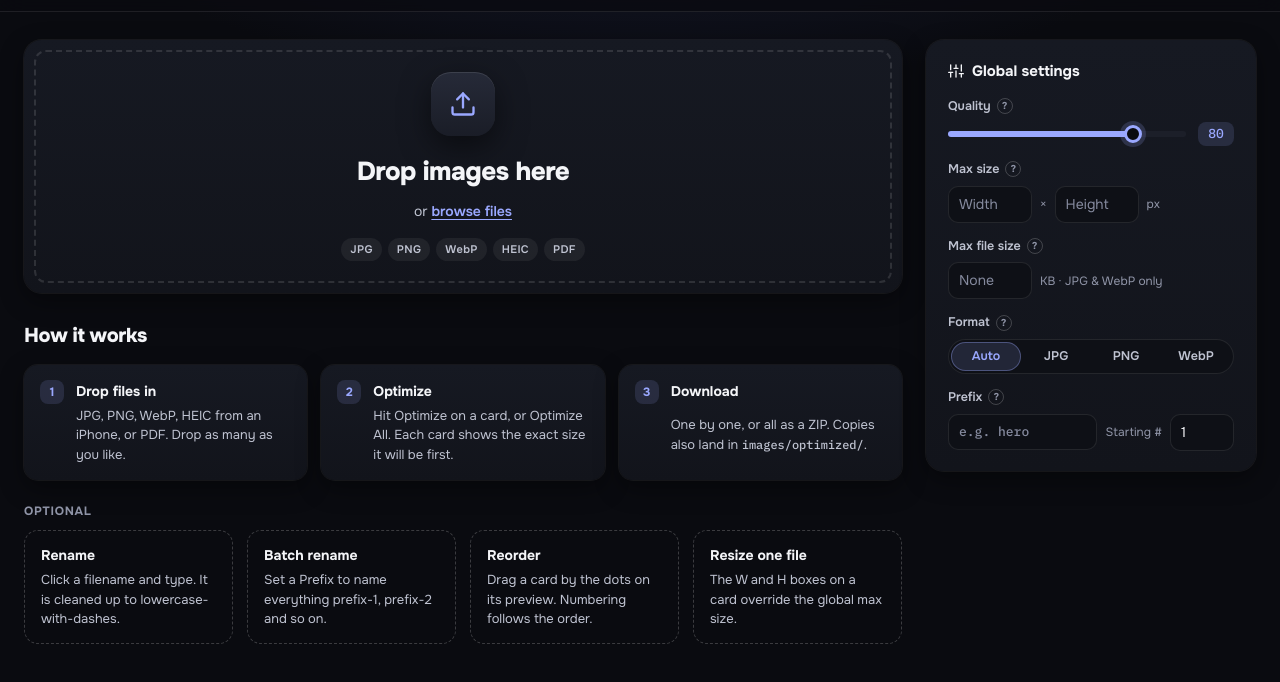
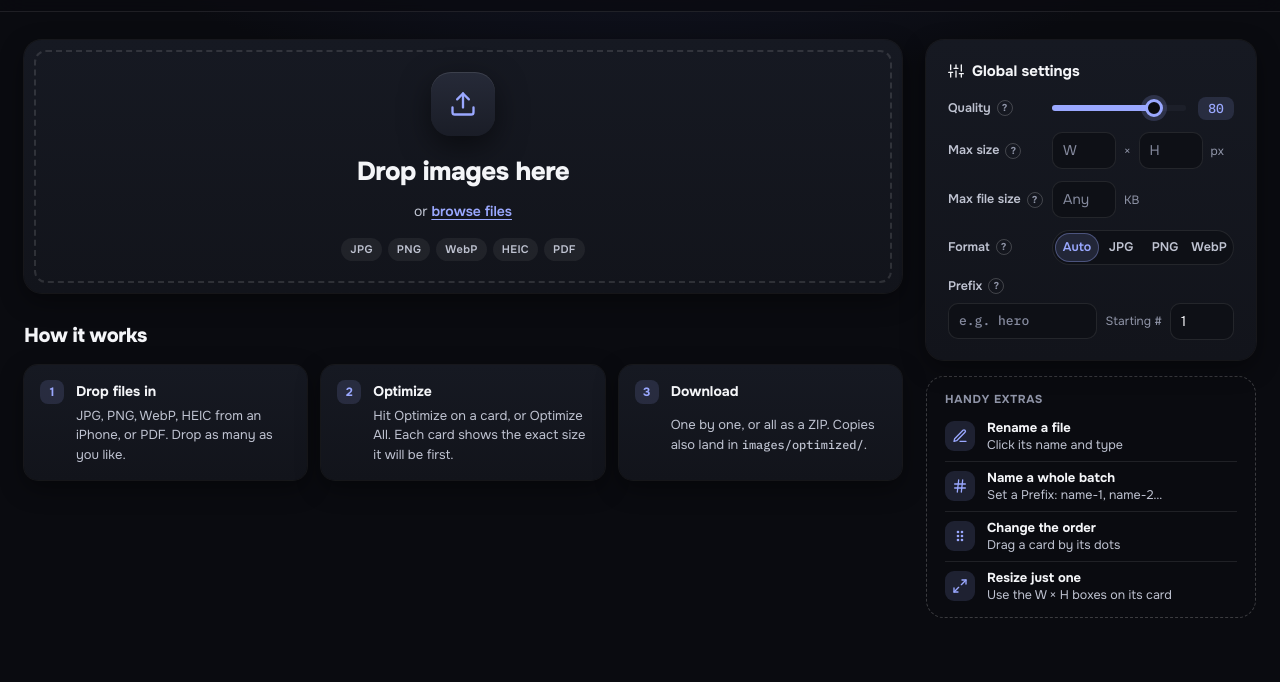
Before and after one commit to dntran26/image-optimizer, a website: page public/index.html in a window 1280 px wide. Shown: the part 50-732 px from the top of the page. Drawn offline with nearby package versions, Linux system fonts and the light colour scheme.

Commit message:
Handy extras in the sidebar, rail fits 800px screens, wrapping filenames

```diff
--- a/public/app.js
+++ b/public/app.js
@@ -7,6 +7,12 @@ let cardIdCounter = 0;
 let dragSrc = null;
 
 // ── Helpers ───────────────────────────────────────────────────────────────────
+// Grows a name box to fit its whole value (long names wrap instead of being cut off)
+function fitName(el) {
+  el.style.height = 'auto';
+  el.style.height = `${el.scrollHeight}px`;
+}
+
 function toKebabCase(str) {
   return str
     .trim()
@@ -159,6 +165,7 @@ function applyPrefix() {
     const inp = card.querySelector('.name-input');
     if (!inp || inp.disabled) return; // skip cards mid-optimization
     inp.value = prefix ? `${prefix}-${n++}` : (card.dataset.baseName || '');
+    fitName(inp);
   });
 }
 
@@ -282,7 +289,7 @@ function buildCard(file, localUrl) {
     <div class="card-body">
       <div class="card-name-row">
         <label class="name-field" title="Click to rename">
-          <input type="text" class="name-input" value="${baseName}" spellcheck="false" aria-label="File name">
+          <textarea class="name-input" rows="1" spellcheck="false" aria-label="File name">${baseName}</textarea>
           <svg class="name-edit-icon" width="13" height="13" viewBox="0 0 24 24" fill="none" stroke="currentColor" stroke-width="2" stroke-linecap="round" stroke-linejoin="round"><path d="M12 20h9"/><path d="M16.5 3.5a2.1 2.1 0 0 1 3 3L7 19l-4 1 1-4Z"/></svg>
         </label>
         <span class="ext-badge">${ext}</span>
@@ -347,11 +354,22 @@ function buildCard(file, localUrl) {
   nameInput.addEventListener('blur', () => {
     const kebab = toKebabCase(nameInput.value) || li.dataset.baseName;
     nameInput.value = kebab;
+    fitName(nameInput);
     const activePrefix = toKebabCase(document.getElementById('prefix-input').value);
     if (!activePrefix) {
       li.dataset.baseName = kebab;
     }
   });
+
+  // It's a wrapping textarea, but a filename is one line: Enter confirms instead of adding a newline
+  nameInput.addEventListener('keydown', (e) => {
+    if (e.key === 'Enter') { e.preventDefault(); nameInput.blur(); }
+  });
+  nameInput.addEventListener('input', () => {
+    if (nameInput.value.includes('\n')) nameInput.value = nameInput.value.replace(/\n/g, ' ');
+    fitName(nameInput);
+  });
+  requestAnimationFrame(() => fitName(nameInput)); // once it's in the DOM and has a width
 
   // Per-card resize inputs — update estimate on change, disable drag on focus
   const cardWInput = li.querySelector('.card-w-input');
@@ -417,6 +435,7 @@ async function optimizeCard(card, { fireConfetti = true } = {}) {
   const newName = toKebabCase(nameInput.value) ||
     toKebabCase(card.dataset.originalName || 'image');
   nameInput.value = newName;
+  fitName(nameInput);
 
   // Lock UI
   optimizeBtn.disabled = true;
@@ -636,6 +655,19 @@ document.addEventListener('click', (e) => {
   }
 });
 
+// ── Tools rail ────────────────────────────────────────────────────────────────
+// Pin just under the header when the rail fits the window; when it's taller than the
+// window, pin by its bottom edge instead so the queue actions never scroll out of view.
+const rail = document.querySelector('.rail');
+function placeRail() {
+  const headerH = document.querySelector('header').offsetHeight;
+  const top = Math.min(headerH + 22, window.innerHeight - rail.offsetHeight - 16);
+  rail.style.setProperty('--rail-top', `${top}px`);
+}
+window.addEventListener('resize', placeRail);
+new ResizeObserver(placeRail).observe(rail);
+placeRail();
+
 // ── How it works ──────────────────────────────────────────────────────────────
 document.getElementById('help-toggle').addEventListener('click', () => {
   const tips = document.getElementById('tips');
--- a/public/index.html
+++ b/public/index.html
@@ -39,7 +39,8 @@
             <div class="patch-version-tag">v1.8 <span class="patch-tag latest">LATEST</span><span class="patch-date">Oct 6, 2026</span></div>
             <ul class="patch-list">
               <li class="patch-new-item">New dark look, card grid with big previews</li>
-              <li class="patch-new-item">Settings and Optimize All live in a sidebar that follows you down the queue</li>
+              <li class="patch-new-item">Settings, Optimize All and Handy extras live in a sidebar that follows you down the queue</li>
+              <li class="patch-new-item">Long filenames wrap so you can see the whole name</li>
               <li class="patch-new-item">Exact size preview: shows the real output size before you optimize</li>
               <li class="patch-new-item">Before and after size bar on every finished file</li>
               <li class="patch-new-item">How it works panel and help tooltips on settings</li>
@@ -140,13 +141,6 @@
           <li><strong>Optimize</strong><span>Hit Optimize on a card, or Optimize All. Each card shows the exact size it will be first.</span></li>
           <li><strong>Download</strong><span>One by one, or all as a ZIP. Copies also land in <code>images/optimized/</code>.</span></li>
         </ol>
-        <h3 class="tips-subtitle">Optional</h3>
-        <ul class="extras-grid">
-          <li><strong>Rename</strong><span>Click a filename and type. It is cleaned up to lowercase-with-dashes.</span></li>
-          <li><strong>Batch rename</strong><span>Set a Prefix to name everything prefix-1, prefix-2 and so on.</span></li>
-          <li><strong>Reorder</strong><span>Drag a card by the dots on its preview. Numbering follows the order.</span></li>
-          <li><strong>Resize one file</strong><span>The W and H boxes on a card override the global max size.</span></li>
-        </ul>
       </section>
 
       <ul id="image-list"></ul>
@@ -174,9 +168,9 @@
             <div class="setting-row">
               <span class="setting-label"><label for="max-width">Max size</label><button type="button" class="tip" aria-label="Help" data-tip="Shrinks anything bigger than this to fit, keeping its proportions. Smaller images are never stretched. Leave blank to keep the original size.">?</button></span>
               <div class="size-row">
-                <input type="number" id="max-width" class="num-input" placeholder="Width" min="1" max="99999">
+                <input type="number" id="max-width" class="num-input" placeholder="W" min="1" max="99999">
                 <span class="size-sep">×</span>
-                <input type="number" id="max-height" class="num-input" placeholder="Height" min="1" max="99999">
+                <input type="number" id="max-height" class="num-input" placeholder="H" min="1" max="99999">
                 <span class="size-unit">px</span>
               </div>
             </div>
@@ -184,8 +178,8 @@
             <div class="setting-row">
               <span class="setting-label"><label for="max-filesize">Max file size</label><button type="button" class="tip" aria-label="Help" data-tip="Finds the highest quality that still fits under this size. Works for JPG and WebP output. Quality is never raised above the slider.">?</button></span>
               <div class="size-row">
-                <input type="number" id="max-filesize" class="num-input" placeholder="None" min="1" max="99999">
-                <span class="size-unit">KB <span class="setting-hint">· JPG &amp; WebP only</span></span>
+                <input type="number" id="max-filesize" class="num-input" placeholder="Any" min="1" max="99999">
+                <span class="size-unit">KB</span>
               </div>
             </div>
 
@@ -199,7 +193,7 @@
               </div>
             </div>
 
-            <div class="setting-row">
+            <div class="setting-row stack">
               <span class="setting-label"><label for="prefix-input">Prefix</label><button type="button" class="tip" aria-label="Help" data-tip="Renames every file in the queue as prefix-1, prefix-2 and so on, in card order. Drag cards to change the order. Starting # lets you carry on from an earlier batch.">?</button></span>
               <div class="prefix-row">
                 <input type="text" id="prefix-input" class="prefix-input" placeholder="e.g. hero" spellcheck="false">
@@ -218,6 +212,28 @@
         <button id="btn-optimize-all" class="btn-toolbar-primary">Optimize All</button>
         <button id="btn-download-zip" class="btn-toolbar-secondary hidden">Download All as ZIP</button>
       </div>
+      <!-- Handy extras: always-visible reference for the features that have no button -->
+      <section class="extras">
+        <div class="rail-title">Handy extras</div>
+        <ul class="extras-list">
+          <li>
+            <span class="extras-icon"><svg width="16" height="16" viewBox="0 0 24 24" fill="none" stroke="currentColor" stroke-width="2" stroke-linecap="round" stroke-linejoin="round"><path d="M12 20h9"/><path d="M16.5 3.5a2.1 2.1 0 0 1 3 3L7 19l-4 1 1-4Z"/></svg></span>
+            <div><strong>Rename a file</strong><span>Click its name and type</span></div>
+          </li>
+          <li>
+            <span class="extras-icon"><svg width="16" height="16" viewBox="0 0 24 24" fill="none" stroke="currentColor" stroke-width="2" stroke-linecap="round" stroke-linejoin="round"><line x1="4" y1="9" x2="20" y2="9"/><line x1="4" y1="15" x2="20" y2="15"/><line x1="10" y1="3" x2="8" y2="21"/><line x1="16" y1="3" x2="14" y2="21"/></svg></span>
+            <div><strong>Name a whole batch</strong><span>Set a Prefix: name-1, name-2…</span></div>
+          </li>
+          <li>
+            <span class="extras-icon"><svg width="16" height="16" viewBox="0 0 24 24" fill="none" stroke="currentColor" stroke-width="2" stroke-linecap="round" stroke-linejoin="round"><circle cx="9" cy="6" r="1"/><circle cx="15" cy="6" r="1"/><circle cx="9" cy="12" r="1"/><circle cx="15" cy="12" r="1"/><circle cx="9" cy="18" r="1"/><circle cx="15" cy="18" r="1"/></svg></span>
+            <div><strong>Change the order</strong><span>Drag a card by its dots</span></div>
+          </li>
+          <li>
+            <span class="extras-icon"><svg width="16" height="16" viewBox="0 0 24 24" fill="none" stroke="currentColor" stroke-width="2" stroke-linecap="round" stroke-linejoin="round"><polyline points="15 3 21 3 21 9"/><polyline points="9 21 3 21 3 15"/><line x1="21" y1="3" x2="14" y2="10"/><line x1="3" y1="21" x2="10" y2="14"/></svg></span>
+            <div><strong>Resize just one</strong><span>Use the W × H boxes on its card</span></div>
+          </li>
+        </ul>
+      </section>
     </aside>
   </main>
 
--- a/public/style.css
+++ b/public/style.css
@@ -41,7 +41,12 @@ body {
   min-height: 100vh;
   -webkit-font-smoothing: antialiased;
 }
-button, input { font: inherit; color: inherit; }
+button, input, textarea { font: inherit; color: inherit; }
+
+/* No spinner arrows on number fields: they eat the space the value needs */
+input[type='number'] { -moz-appearance: textfield; appearance: textfield; }
+input[type='number']::-webkit-inner-spin-button,
+input[type='number']::-webkit-outer-spin-button { -webkit-appearance: none; margin: 0; }
 ::placeholder { color: var(--placeholder); opacity: 1; }
 code { font-family: var(--mono); font-size: 0.92em; color: var(--text-dim); }
 
@@ -175,7 +180,7 @@ h1 { font-weight: 800; font-size: 18px; letter-spacing: -0.02em; }
 .patch-fix-item::before { content: '~' !important; color: var(--amber) !important; }
 
 /* ── Layout ─────────────────────────────────────────────────────────────────── */
-main { max-width: 1320px; margin: 0 auto; padding: 28px 24px 80px; }
+main { max-width: 1320px; margin: 0 auto; padding: 28px 24px 0; }
 
 /* Workspace (drop zone, tips, queue) on the left; tools rail on the right */
 .layout {
@@ -185,14 +190,14 @@ main { max-width: 1320px; margin: 0 auto; padding: 28px 24px 80px; }
   align-items: start;
 }
 
-.workspace { display: grid; gap: 24px; min-width: 0; }
+/* Bottom padding lives here, not on main: the sticky rail can only travel as far as the
+   layout's own box, so the layout has to reach the bottom of the page */
+.workspace { display: grid; gap: 24px; min-width: 0; padding-bottom: 80px; }
 
-/* The rail follows you down the queue. Sticky only when the window is tall enough
-   to show all of it, so nothing in the rail is ever cut off. */
-.rail { display: grid; gap: 16px; }
-@media (min-height: 720px) {
-  .rail { position: sticky; top: 84px; }
-}
+/* The rail follows you down the queue. app.js sets --rail-top: just under the header when
+   the rail fits the window, otherwise negative so it pins by its BOTTOM edge (Optimize All
+   and Handy extras stay in view, the top of the settings scrolls away). */
+.rail { display: grid; gap: 16px; position: sticky; top: var(--rail-top, 84px); }
 
 .section-title { font-weight: 800; font-size: 20px; letter-spacing: -0.02em; }
 
@@ -280,9 +285,16 @@ main { max-width: 1320px; margin: 0 auto; padding: 28px 24px 80px; }
   margin-bottom: 14px;
 }
 
-.settings-grid { display: grid; gap: 14px; }
+.settings-grid { display: grid; gap: 12px; }
 
-.setting-row { position: relative; display: grid; gap: 7px; }
+.setting-row {
+  position: relative;
+  display: grid;
+  grid-template-columns: 96px minmax(0, 1fr);
+  align-items: center;
+  gap: 8px;
+}
+.setting-row.stack { grid-template-columns: 1fr; gap: 7px; }
 
 .setting-label {
   display: flex;
@@ -346,6 +358,7 @@ input[type='range']::-moz-range-thumb {
 }
 .prefix-input { flex: 1; min-width: 110px; font-family: var(--mono); font-size: 13px; }
 .start-num-input { width: 64px; }
+.size-row .num-input { width: 64px; }
 .num-input:focus, .prefix-input:focus, .num-input-sm:focus {
   border-color: var(--accent);
   box-shadow: 0 0 0 3px var(--accent-dim);
@@ -365,7 +378,7 @@ input[type='range']::-moz-range-thumb {
   flex: 1;
   border: 0;
   background: transparent;
-  padding: 5px 13px;
+  padding: 5px 4px;
   border-radius: 999px;
   font-size: 12.5px;
   font-weight: 600;
@@ -459,40 +472,47 @@ input[type='range']::-moz-range-thumb {
   color: var(--accent);
 }
 
-.tips-grid strong, .extras-grid strong { font-weight: 700; font-size: 14px; }
-.tips-grid span, .extras-grid span { color: var(--text-dim); font-size: 13px; }
+.tips-grid strong { font-weight: 700; font-size: 14px; }
+.tips-grid span { color: var(--text-dim); font-size: 13px; }
 
-.tips-subtitle {
-  margin-top: 22px;
-  font-size: 12px;
+/* ── Handy extras (rail) ────────────────────────────────────────────────────── */
+.extras {
+  padding: 14px 18px 6px;
+  border-radius: var(--radius);
+  border: 1px dashed var(--border-hover);
+}
+
+.rail-title {
+  margin-bottom: 4px;
+  font-size: 11.5px;
   font-weight: 700;
   letter-spacing: 0.06em;
   text-transform: uppercase;
   color: var(--text-muted);
 }
 
-/* Optional extras: lighter than the numbered steps, no numbers */
-.extras-grid {
-  list-style: none;
+.extras-list { list-style: none; }
+.extras-list li { display: flex; align-items: center; gap: 12px; padding: 6px 0; border-top: 1px solid var(--border); }
+.extras-list li:first-child { border-top: 0; }
+.extras-list strong { display: block; font-weight: 700; font-size: 13px; }
+.extras-list div span { display: block; color: var(--text-dim); font-size: 12.5px; line-height: 1.4; }
+
+.extras-icon {
+  flex: none;
+  width: 30px;
+  height: 30px;
+  border-radius: 9px;
   display: grid;
-  grid-template-columns: repeat(4, minmax(0, 1fr));
-  gap: 14px;
-  margin-top: 10px;
-}
-.extras-grid li {
-  display: grid;
-  align-content: start;
-  gap: 4px;
-  padding: 14px 16px;
-  border-radius: 14px;
-  border: 1px dashed var(--border-hover);
+  place-items: center;
+  background: var(--accent-dim);
+  color: var(--accent);
 }
 
 /* ── Toolbar ────────────────────────────────────────────────────────────────── */
 #toolbar {
   display: grid;
-  gap: 10px;
-  padding: 18px 22px;
+  gap: 8px;
+  padding: 16px 22px;
   border-radius: var(--radius);
   background: var(--panel);
   box-shadow: var(--shadow);
@@ -608,14 +628,15 @@ input[type='range']::-moz-range-thumb {
 
 .card-body { flex: 1; display: flex; flex-direction: column; gap: 10px; padding: 14px 16px 16px; }
 
-.card-name-row { display: flex; align-items: center; gap: 8px; }
+.card-name-row { display: flex; align-items: flex-start; gap: 8px; }
+.card-name-row .ext-badge { margin-top: 3px; }
 
 /* The name is editable: a pencil and a hover fill make that discoverable */
 .name-field {
   flex: 1;
   min-width: 0;
   display: flex;
-  align-items: center;
+  align-items: flex-start;
   gap: 6px;
   margin-left: -7px;
   padding: 3px 7px;
@@ -633,13 +654,18 @@ input[type='range']::-moz-range-thumb {
   border: 0;
   background: transparent;
   outline: none;
+  resize: none;
+  overflow: hidden;
   font-family: var(--mono);
   font-size: 13px;
   font-weight: 500;
+  line-height: 1.45;
+  overflow-wrap: anywhere;
+  field-sizing: content;
 }
 .name-input:disabled { color: var(--text-dim); }
 
-.name-edit-icon { flex: none; color: var(--text-muted); transition: color 0.15s; }
+.name-edit-icon { flex: none; margin-top: 3px; color: var(--text-muted); transition: color 0.15s; }
 .name-field:hover .name-edit-icon, .name-field:focus-within .name-edit-icon { color: var(--accent); }
 .done .name-edit-icon { opacity: 0.4; }
 
@@ -740,18 +766,19 @@ input[type='range']::-moz-range-thumb {
   .layout { grid-template-columns: 1fr; }
   .rail { position: static; order: -1; }
   .workspace { display: contents; }
+  .layout { padding-bottom: 60px; }
   #drop-zone { order: -2; }
 }
 
 @media (max-width: 900px) {
-  #image-list, .tips-grid, .extras-grid { grid-template-columns: repeat(2, minmax(0, 1fr)); }
+  #image-list, .tips-grid { grid-template-columns: repeat(2, minmax(0, 1fr)); }
 }
 
 @media (max-width: 600px) {
   .header-inner { flex-wrap: wrap; padding: 12px 16px; }
   .stats { order: 3; width: 100%; }
   main { padding: 20px 16px 60px; }
-  #image-list, .tips-grid, .extras-grid { grid-template-columns: 1fr; }
+  #image-list, .tips-grid { grid-template-columns: 1fr; }
   .setting-row { grid-template-columns: 1fr; gap: 6px; }
   .drop-primary { font-size: 22px; }
 }
```
Also changed, not shown: README.md.
